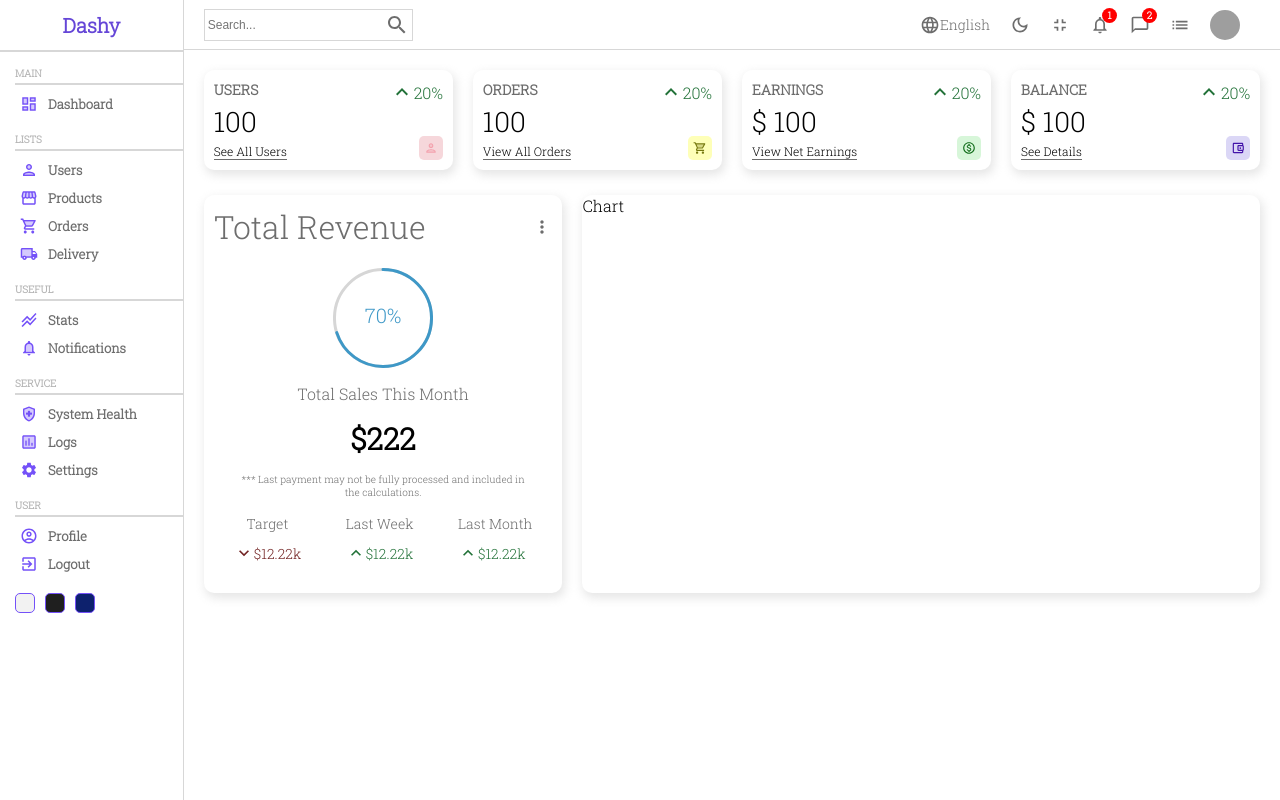
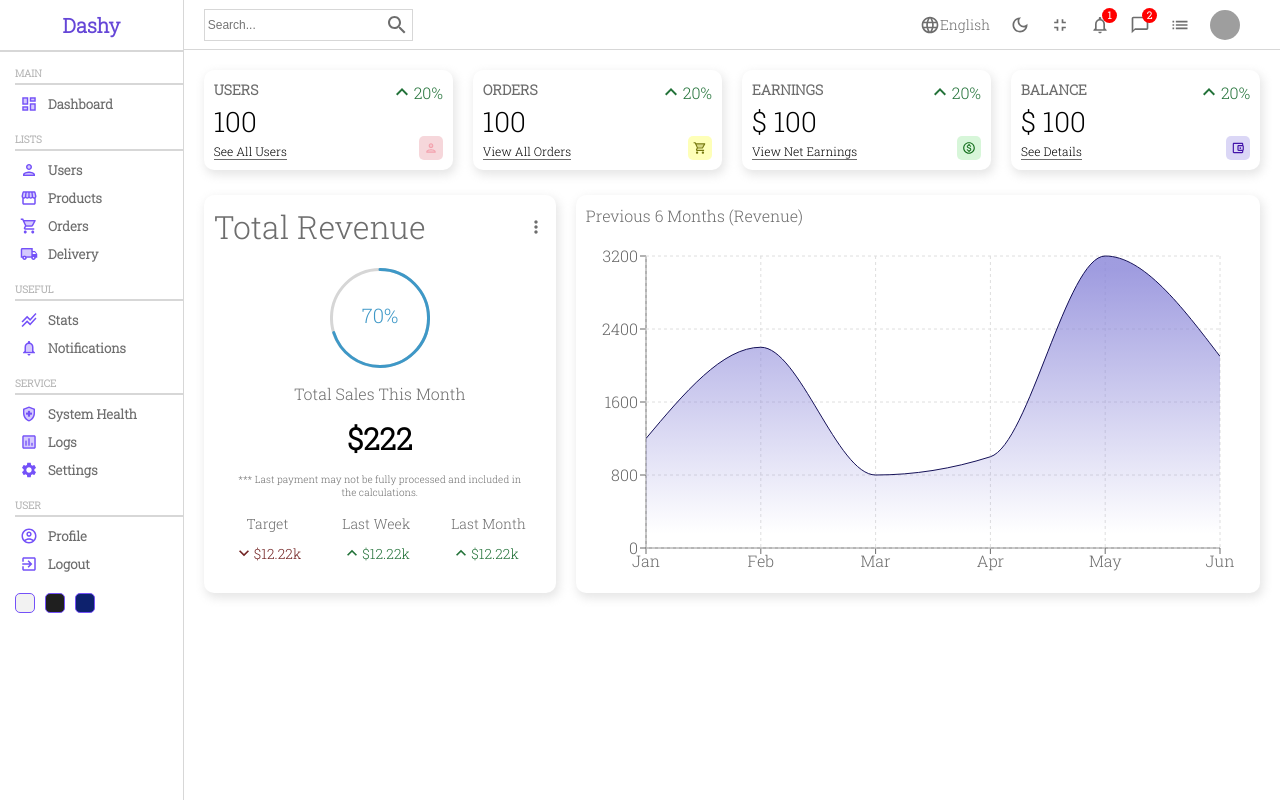
Before and after one commit to chrisalee/react_adminDash, a React (Create React App) app in the folder client/: page / in a window 1280 px wide. Built offline with nearby package versions, Linux system fonts and the light colour scheme; grey boxes are pictures that could not be loaded.

Commit message:
chart component rechart

```diff
--- a/client/package.json
+++ b/client/package.json
@@ -15,6 +15,7 @@
     "react-dom": "^18.0.0",
     "react-router-dom": "^6.3.0",
     "react-scripts": "5.0.1",
+    "recharts": "^2.1.9",
     "sass": "^1.50.0",
     "web-vitals": "^2.1.4"
   },
--- a/client/src/components/chart/Chart.js
+++ b/client/src/components/chart/Chart.js
@@ -1,11 +1,49 @@
 import './chart.scss';
+import { AreaChart, Area, XAxis, YAxis, CartesianGrid, Tooltip, ResponsiveContainer } from 'recharts';
 
-const Chart = () => {
+const data = [
+  { name: "Jan", Total: 1200},
+  { name: "Feb", Total: 2200},
+  { name: "Mar", Total: 800},
+  { name: "Apr", Total: 1000},
+  { name: "May", Total: 3200},
+  { name: "Jun", Total: 2100},
+];
+
+const Chart = ({ aspect, title }) => {
   return (
     <div className='chart'>
-        Chart
+      <div className="chart__title">
+        Previous 6 Months (Revenue)
+      </div>
+      <ResponsiveContainer width="100%" aspect={2 / 1}>
+        <AreaChart
+          width={730}
+          height={250}
+          data={data}
+          margin={{ top: 10, right: 30, left: 0, bottom: 0 }}
+        >
+          <defs>
+            <linearGradient id="total" x1="0" y1="0" x2="0" y2="1">
+              <stop offset="5%" stopColor="#8884d8" stopOpacity={0.8} />
+              <stop offset="95%" stopColor="#8884d8" stopOpacity={0} />
+            </linearGradient>
+          </defs>
+          <XAxis dataKey="name" stroke="#6d6d6d" />
+          <YAxis />
+          <CartesianGrid strokeDasharray="3 3" className="chart__grid" />
+          <Tooltip />
+          <Area
+            type="monotone"
+            dataKey="Total"
+            stroke="#151158"
+            fillOpacity={1}
+            fill="url(#total)"
+          />
+        </AreaChart>
+      </ResponsiveContainer>
     </div>
   )
 }
 
-export default Chart
+export default Chart;
--- a/client/src/components/chart/chart.scss
+++ b/client/src/components/chart/chart.scss
@@ -3,4 +3,14 @@
     -webkit-box-shadow: 2px 4px 10px 1px rgba(0, 0, 0, 0.47);
     box-shadow: 2px 4px 10px 1px rgba(201, 201, 201, 0.47);
     border-radius: 10px;
+    padding: 10px;
+    color: #6d6d6d;
+
+    .chart__title {
+        margin-bottom: 20px;
+    }
+
+    .chart__grid {
+        stroke: #dedede;
+    }
 }
```
Also changed, not shown: 1 other file (tests, documents, lock files or other folders).
